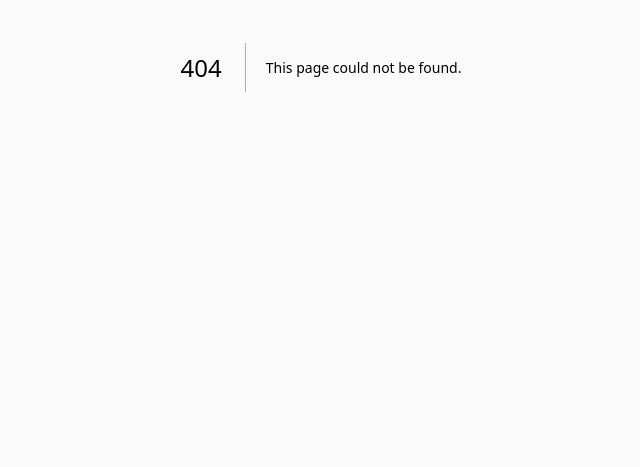
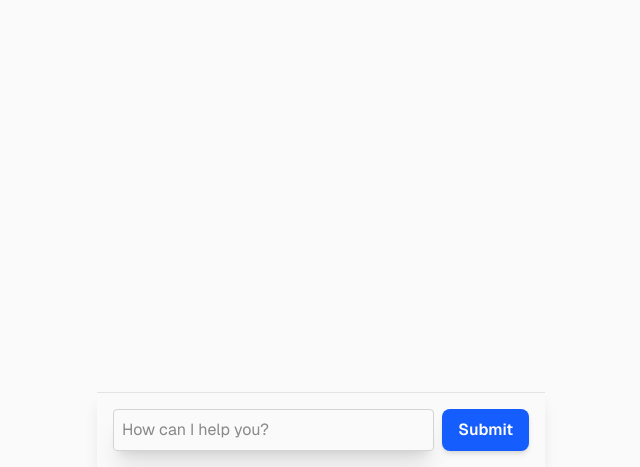
Before and after one commit to VinayKempa/learn-next-ai, a Next.js app: page /ui/stream in a window 1280 px wide. Before the commit this address had no page. Shown: the part 333-800 px from the top of the page, without its empty margins (319-959 px from the left). Built offline with nearby package versions, Linux system fonts and the light colour scheme.

Commit message:
Streaming

```diff
--- /dev/null
+++ b/app/api/streaming/route.ts
@@ -0,0 +1,19 @@
+import { streamText } from "ai";
+import { openai } from "@ai-sdk/openai";
+
+export async function POST(request: Request) {
+  try {
+    const { prompt } = await request.json();
+    const result = streamText({
+      model: openai("gpt-4.1-nano"),
+      prompt,
+    });
+    return result.toUIMessageStreamResponse();
+  } catch (error) {
+    console.error("Error in API route:", error);
+    return Response.json(
+      { error: "An error occurred while processing the request." },
+      { status: 500 },
+    );
+  }
+}
--- /dev/null
+++ b/app/ui/stream/page.tsx
@@ -0,0 +1,59 @@
+"use client";
+
+import { useCompletion } from "@ai-sdk/react";
+import { is } from "zod/locales";
+
+export default function StreamPage() {
+  const {
+    input,
+    handleInputChange,
+    handleSubmit,
+    completion,
+    isLoading,
+    error,
+    stop,
+  } = useCompletion({
+    api: "/api/streaming",
+  });
+  return (
+    <div className="flex flex-col w-full max-w-md py-24 mx-auto stretch">
+      {error && <div className="text-red-500 mb-4">{error.message}</div>}
+      {isLoading && !completion && <div>Loading...</div>}
+      {completion && <div className="whitespace-pre-wrap">{completion}</div>}
+      <form
+        onSubmit={(e) => {
+          e.preventDefault();
+          handleSubmit(e);
+        }}
+        className="fixed bottom-0 w-full max-w-md mx-auto left-0 right-0 p-4 bg-zinc-50 dark:bg-zinc-950 border-t border-zinc-200 dark:border-zinc-800 shadow-lg"
+      >
+        <div className="flex gap-2">
+          <input
+            name="input-form"
+            onChange={handleInputChange}
+            value={input}
+            placeholder="How can I help you?"
+            className="flex-1 dark:bg-zinc-800 p-2 border border-zinc-300 dark:border-zinc-700 rounded shadow-xl"
+          />
+          {isLoading ? (
+            <button
+              type="button"
+              onClick={stop}
+              className="px-4 py-2 font-semibold text-white bg-red-600 rounded-lg shadow-md hover:bg-red-700 focus:outline-none focus:ring-2 focus:ring-red-500 focus:ring-opacity-75"
+            >
+              Stop
+            </button>
+          ) : (
+            <button
+              type="submit"
+              disabled={isLoading}
+              className="px-4 py-2 font-semibold text-white bg-blue-600 rounded-lg shadow-md hover:bg-blue-700 focus:outline-none focus:ring-2 focus:ring-blue-500 focus:ring-opacity-75"
+            >
+              Submit
+            </button>
+          )}
+        </div>
+      </form>
+    </div>
+  );
+}
```
